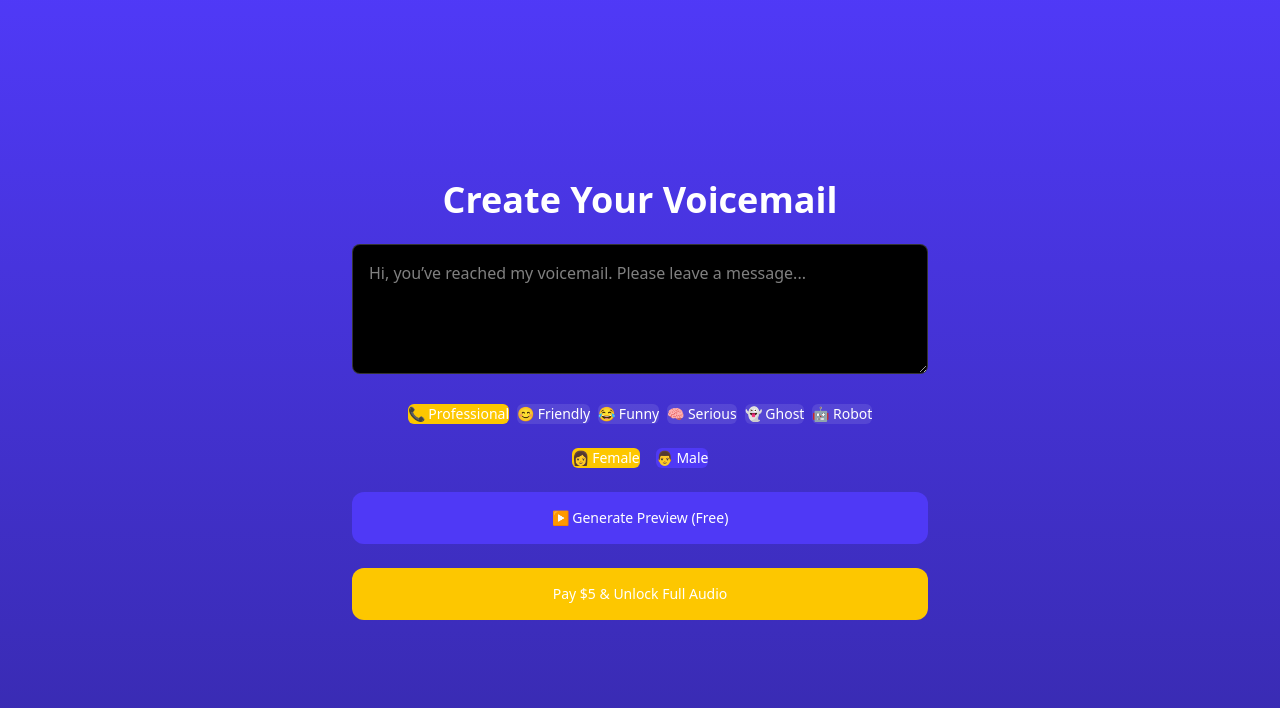
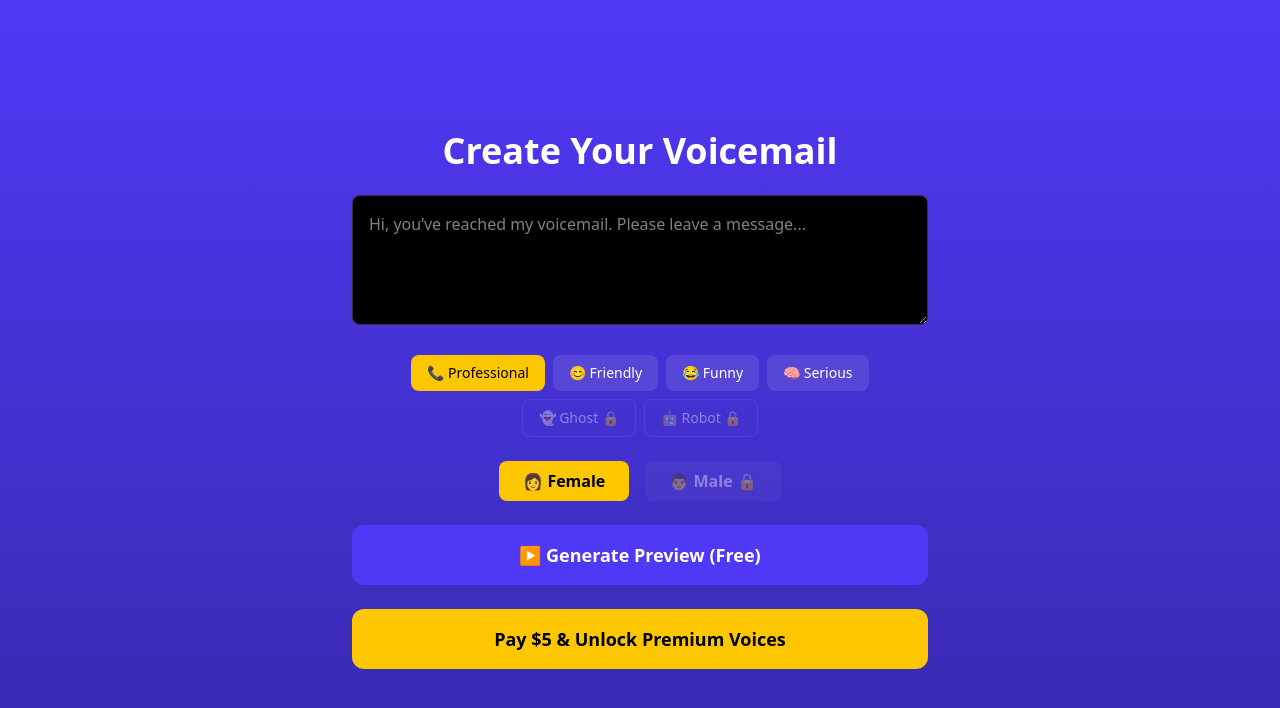
Before and after one commit to luckyone0701/voicemail-genie, a Next.js app: page /create in a window 1280 px wide. Shown: the top 708 px of the page. Built offline with nearby package versions, Linux system fonts and the light colour scheme.

Commit message:
Fix create page preview, tone handling, and premium locks

```diff
--- a/app/create/page.tsx
+++ b/app/create/page.tsx
@@ -1,60 +1,18 @@
 "use client";
 
 import { useState } from "react";
-import { Button } from "@/components/ui/button";
 
 const TONES = [
-  { id: "professional", label: "📞 Professional" },
-  { id: "friendly", label: "😊 Friendly" },
-  { id: "funny", label: "😂 Funny" },
-  { id: "serious", label: "🧠 Serious" },
-  { id: "ghost", label: "👻 Ghost" },
-  { id: "robot", label: "🤖 Robot" },
+  { id: "professional", label: "📞 Professional", premium: false },
+  { id: "friendly", label: "😊 Friendly", premium: false },
+  { id: "funny", label: "😂 Funny", premium: false },
+  { id: "serious", label: "🧠 Serious", premium: false },
+  { id: "ghost", label: "👻 Ghost", premium: true },
+  { id: "robot", label: "🤖 Robot", premium: true },
 ] as const;
 
 type ToneId = (typeof TONES)[number]["id"];
 type Voice = "female" | "male";
-
-/* ---- Text transformation (THIS is the key) ---- */
-function applyTone(text: string, tone: ToneId, voice: Voice) {
-  let t = text.trim();
-
-  switch (tone) {
-  case "friendly":
-    t = `Hey there! Thanks so much for calling 😊 ${t} Talk soon!`;
-    break;
-
-  case "funny":
-    t = `Well hello there 😂 You caught me away from the phone. ${t} Leave a message and I promise I’ll laugh later.`;
-    break;
-
-  case "serious":
-    t = `You have reached this number. ${t} Please leave your message after the tone.`;
-    break;
-
-  case "ghost":
-    t = `Oooooooo… 👻 You have reached the other side… ${t} Speak… if you dare.`;
-    break;
-
-  case "robot":
-    t = `Greetings, human. 🤖 ${t}. Please leave your message after the beep. Processing.`;
-    break;
-
-  case "professional":
-  default:
-    t = `Hello. ${t} Thank you for calling.`;
-}
-
-
-  // Subtle voice shaping
-  if (voice === "male") {
-    t = t.replace(/^Hi\b/i, "Hello");
-  } else {
-    t = t.replace(/^Hello\b/i, "Hi");
-  }
-
-  return t;
-}
 
 export default function CreatePage() {
   const [text, setText] = useState("");
@@ -69,35 +27,35 @@ export default function CreatePage() {
     }
 
     setLoading(true);
+
     try {
-      const transformedText = applyTone(text, tone, voice);
-
       const res = await fetch("/api/preview", {
         method: "POST",
         headers: { "Content-Type": "application/json" },
-        body: JSON.stringify({
-          text: transformedText,
-          voice, // tone already baked into text
-        }),
+        body: JSON.stringify({ text, tone, voice }),
       });
+
+      if (res.status === 402) {
+        alert("This voice or tone is unlocked after payment.");
+        return;
+      }
 
       if (!res.ok) throw new Error("Preview failed");
 
       const blob = await res.blob();
       const url = URL.createObjectURL(blob);
 
-      let audio = document.getElementById("preview-audio") as HTMLAudioElement | null;
-      if (!audio) {
-        audio = document.createElement("audio");
-        audio.id = "preview-audio";
-        audio.controls = true;
-        document.body.appendChild(audio);
-      }
+      const existing = document.getElementById("preview-audio");
+      if (existing) existing.remove();
 
+      const audio = document.createElement("audio");
+      audio.id = "preview-audio";
       audio.src = url;
-      audio.play();
+      audio.controls = true;
+      audio.autoplay = true;
+
+      document.body.appendChild(audio);
     } catch (err) {
-      console.error(err);
       alert("Preview failed");
     } finally {
       setLoading(false);
@@ -107,8 +65,10 @@ export default function CreatePage() {
   return (
     <div className="min-h-screen bg-gradient-to-b from-indigo-600 to-indigo-800 flex items-center justify-center p-6 text-white">
       <div className="w-full max-w-xl space-y-6 text-center">
+
         <h1 className="text-4xl font-extrabold">Create Your Voicemail</h1>
 
+        {/* Text input */}
         <textarea
           className="w-full rounded-lg p-4 bg-black text-white border border-white/20"
           rows={4}
@@ -120,56 +80,65 @@ export default function CreatePage() {
         {/* Tone selector */}
         <div className="flex flex-wrap justify-center gap-2">
           {TONES.map((t) => (
-            <Button
+            <button
               key={t.id}
+              disabled={t.premium}
               onClick={() => setTone(t.id)}
-              className={
-                tone === t.id
-                  ? "bg-yellow-400 text-black"
-                  : "bg-white/10 text-white"
-              }
+              className={`px-4 py-2 rounded-lg text-sm font-medium transition
+                ${
+                  t.premium
+                    ? "opacity-40 cursor-not-allowed border border-white/20"
+                    : tone === t.id
+                    ? "bg-yellow-400 text-black"
+                    : "bg-white/10 text-white"
+                }`}
             >
-              {t.label}
-            </Button>
+              {t.label} {t.premium && "🔒"}
+            </button>
           ))}
         </div>
 
         {/* Voice selector */}
         <div className="flex justify-center gap-4">
-          <Button
+          <button
             onClick={() => setVoice("female")}
-            className={voice === "female" ? "bg-yellow-400 text-black" : ""}
+            className={`px-6 py-2 rounded-lg font-semibold ${
+              voice === "female"
+                ? "bg-yellow-400 text-black"
+                : "bg-white/10"
+            }`}
           >
             👩 Female
-          </Button>
-          <Button
-            onClick={() => setVoice("male")}
-            className={voice === "male" ? "bg-yellow-400 text-black" : ""}
+          </button>
+
+          <button
+            disabled
+            className="px-6 py-2 rounded-lg font-semibold opacity-40 cursor-not-allowed bg-white/10"
           >
-            👨 Male
-          </Button>
+            👨 Male 🔒
+          </button>
         </div>
 
         {/* Preview */}
-        <Button
+        <button
           onClick={generatePreview}
           disabled={loading}
-          className="w-full bg-indigo-600 text-white text-lg py-4 rounded-xl"
+          className="w-full bg-indigo-600 hover:bg-indigo-500 text-white text-lg py-4 rounded-xl font-semibold"
         >
           {loading ? "Generating…" : "▶ Generate Preview (Free)"}
-        </Button>
+        </button>
 
         {/* Pay */}
-        <Button
+        <button
           onClick={async () => {
             const res = await fetch("/api/checkout", { method: "POST" });
             const data = await res.json();
             window.location.href = data.url;
           }}
-          className="w-full bg-yellow-400 text-black text-lg py-4 rounded-xl font-bold"
+          className="w-full bg-yellow-400 hover:bg-yellow-300 text-black text-lg py-4 rounded-xl font-bold"
         >
-          Pay $5 & Unlock Full Audio
-        </Button>
+          Pay $5 & Unlock Premium Voices
+        </button>
       </div>
     </div>
   );
```
